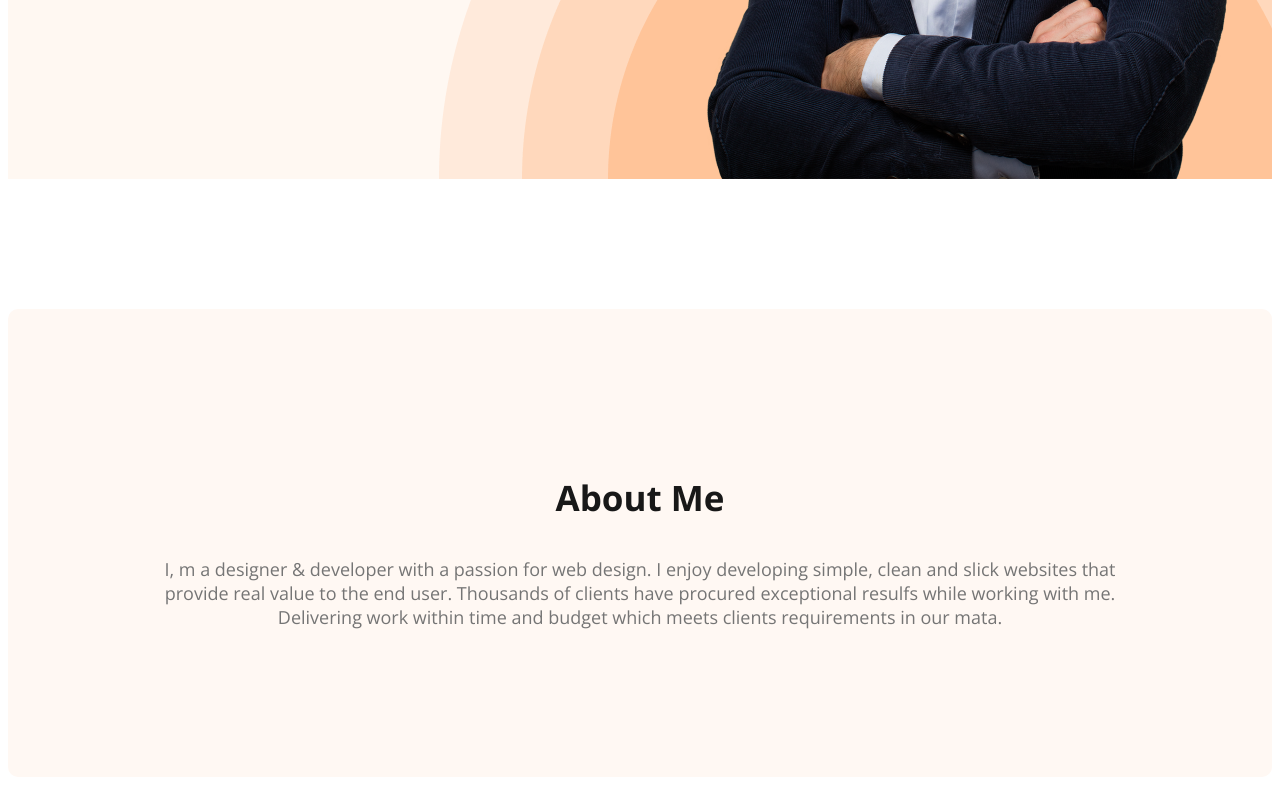
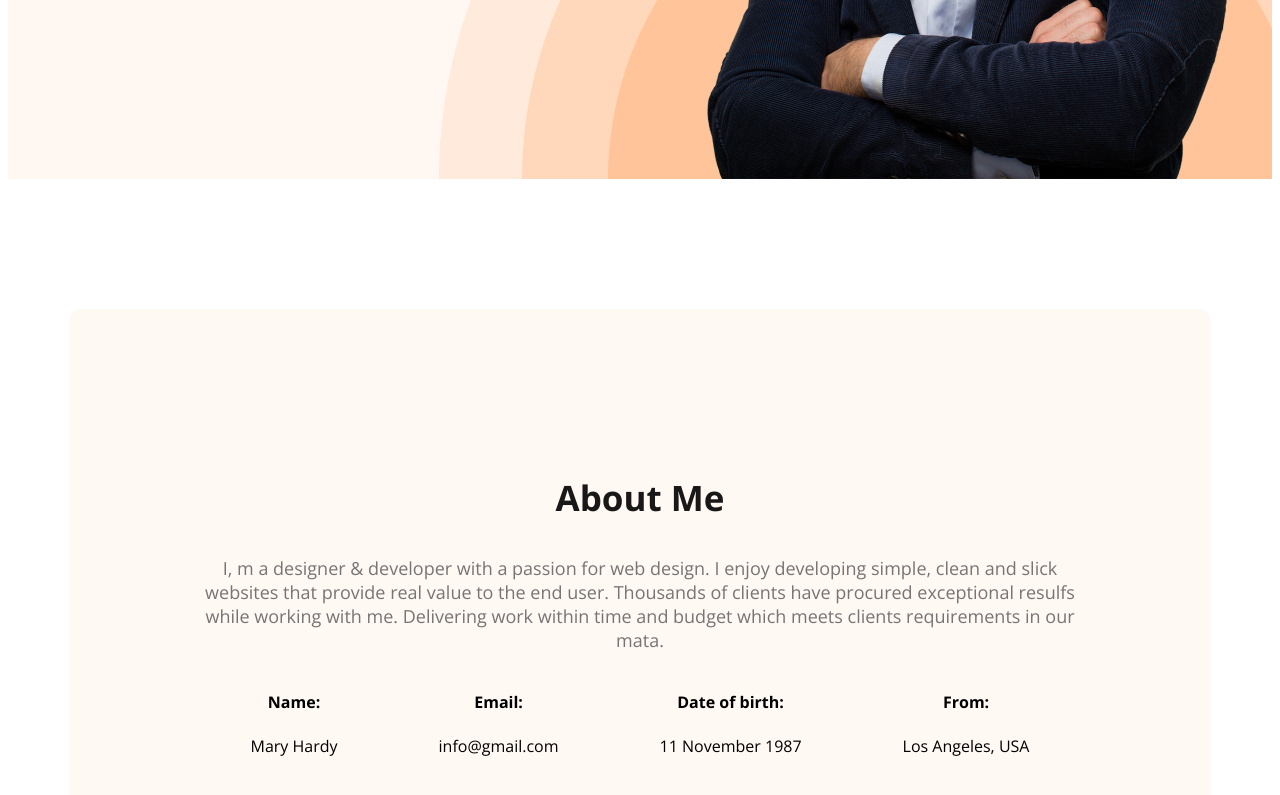
Before and after one commit to mahia05/web, a plain HTML site: page index.html in a window 1280 px wide. Shown: the part 686-1481 px from the top of the page. Drawn offline with nearby package versions, Linux system fonts and the light colour scheme.

Commit message:
added about information

```diff
--- a/index.html
+++ b/index.html
@@ -37,6 +37,24 @@
         <section class="about">
             <h3 class="section-title">About Me</h3>
             <p class="section-description">I, m a designer & developer with a passion for web design. I enjoy developing simple, clean and slick websites that provide real value to the end user. Thousands of clients have procured exceptional resulfs while working with me. Delivering work within time and budget which meets clients requirements in our mata.</p>
+            <div class="about-info-container">
+                <div class="about-info">
+                    <h4 class="info-title">Name:</h4>
+                    <p class="info-description">Mary Hardy</p>
+                </div>
+                <div class="about-info">
+                    <h4 class="info-title">Email:</h4>
+                    <p class="info-description">info@gmail.com</p>
+                </div>
+                <div class="about-info">
+                    <h4 class="info-title">Date of birth:</h4>
+                    <p class="info-description">11 November 1987</p>
+                </div>
+                <div class="about-info">
+                    <h4 class="info-title">From:</h4>
+                    <p class="info-description">Los Angeles, USA</p>
+                </div>
+            </div>
 
         </section>
 
--- a/styles/portfolio.css
+++ b/styles/portfolio.css
@@ -15,11 +15,10 @@ body{
     padding: 15px 35px;
 }
 .section-title{
-font-weight: 700;
-font-size: 35px;
-line-height: 48px;
-text-align: center;
-color: #181818;
+    color: #181818;
+    text-align: center;
+    font-size: 35px;
+    font-weight: 700;
 }
 .section-description{
     color: #757575;
@@ -78,12 +77,24 @@ nav a{
     margin-top: 5px;
     margin-bottom: 20px;
 }
+main{
+    max-width: 1140px;
+    margin: 0 auto;
+}
 .banner-description{
     margin-top: 0px;
 }
+
 .about{
     padding: 130px;
     border-radius: 10px;
     background: #FFF8F3;
     margin: 130px 0;
 }
+.about-info-container{
+    display: flex;
+    justify-content: space-around;
+}
+.about-info{
+    text-align: center;
+}
```
